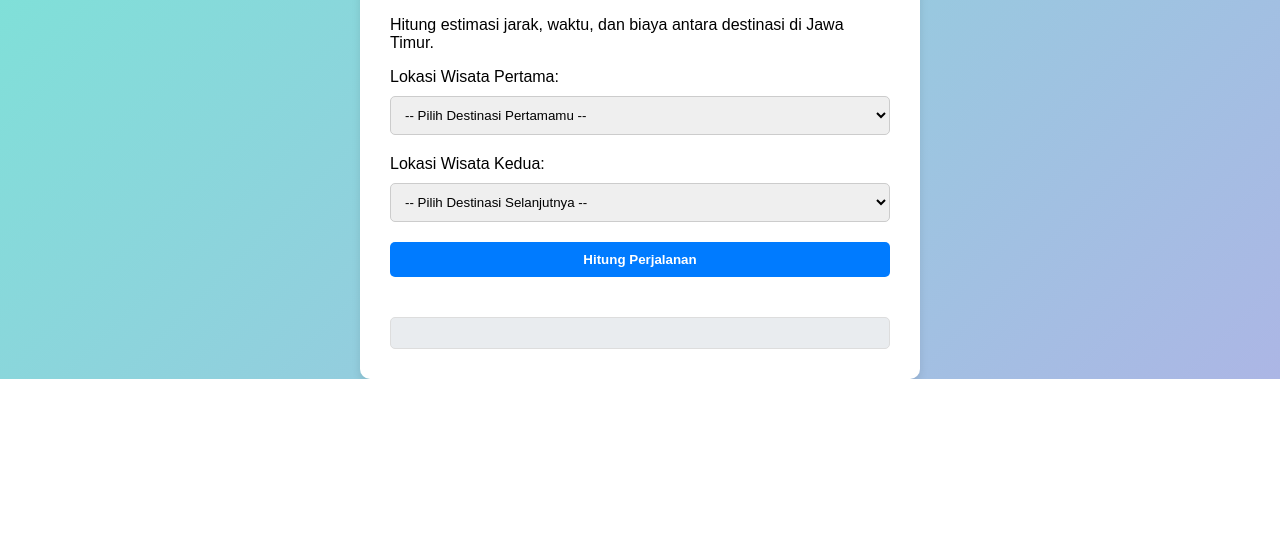
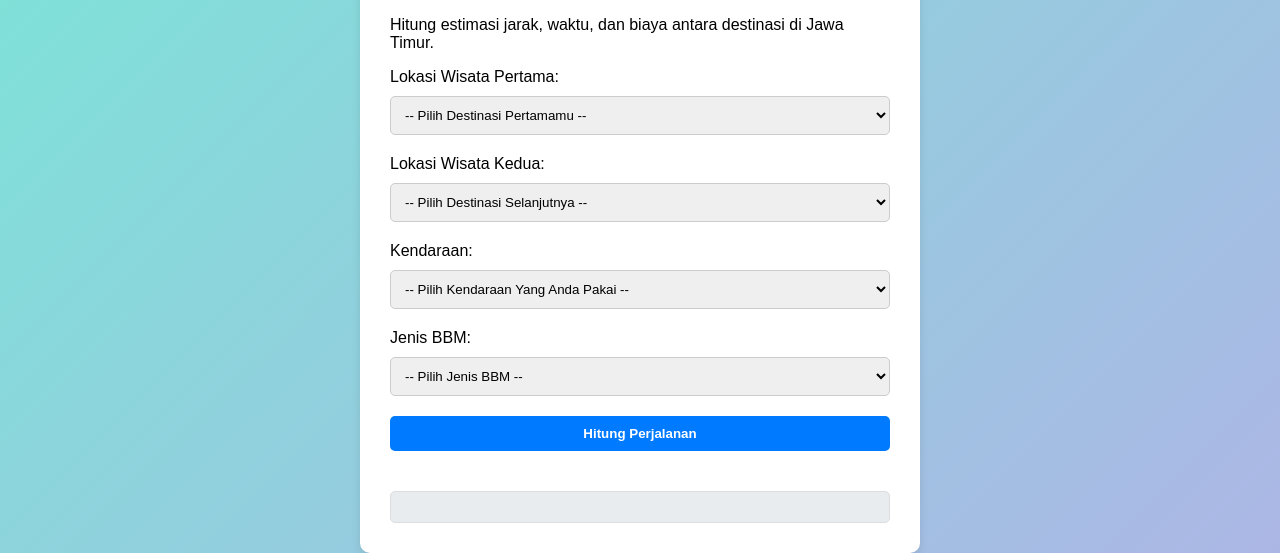
Before and after one commit to Safiazislearning/TripMyJatim, a plain HTML site: page index.html in a window 1280 px wide. Shown: the part 451-1004 px from the top of the page. Before the commit the page ends 830 px from the top, so only its background shows below. Drawn offline with Linux system fonts and the light colour scheme.

Commit message:
Add transportation and fuel selection options

```diff
--- a/index.html
+++ b/index.html
@@ -24,6 +24,16 @@
                 <option value="">-- Pilih Destinasi Selanjutnya --</option>
                 </select>
 
+            <label for="alatTransportasi">Kendaraan:</label>
+            <select id="alatTransportasi" required>
+                <option value="">-- Pilih Kendaraan Yang Anda Pakai --</option>
+            </select>
+
+            <label for="bahanBakar">Jenis BBM:</label>
+            <select id="bahanBakar" required>
+                <option value="">-- Pilih Jenis BBM --</option>
+            </select>
+
             <button type="submit">Hitung Perjalanan</button>
         </form>
 
```
